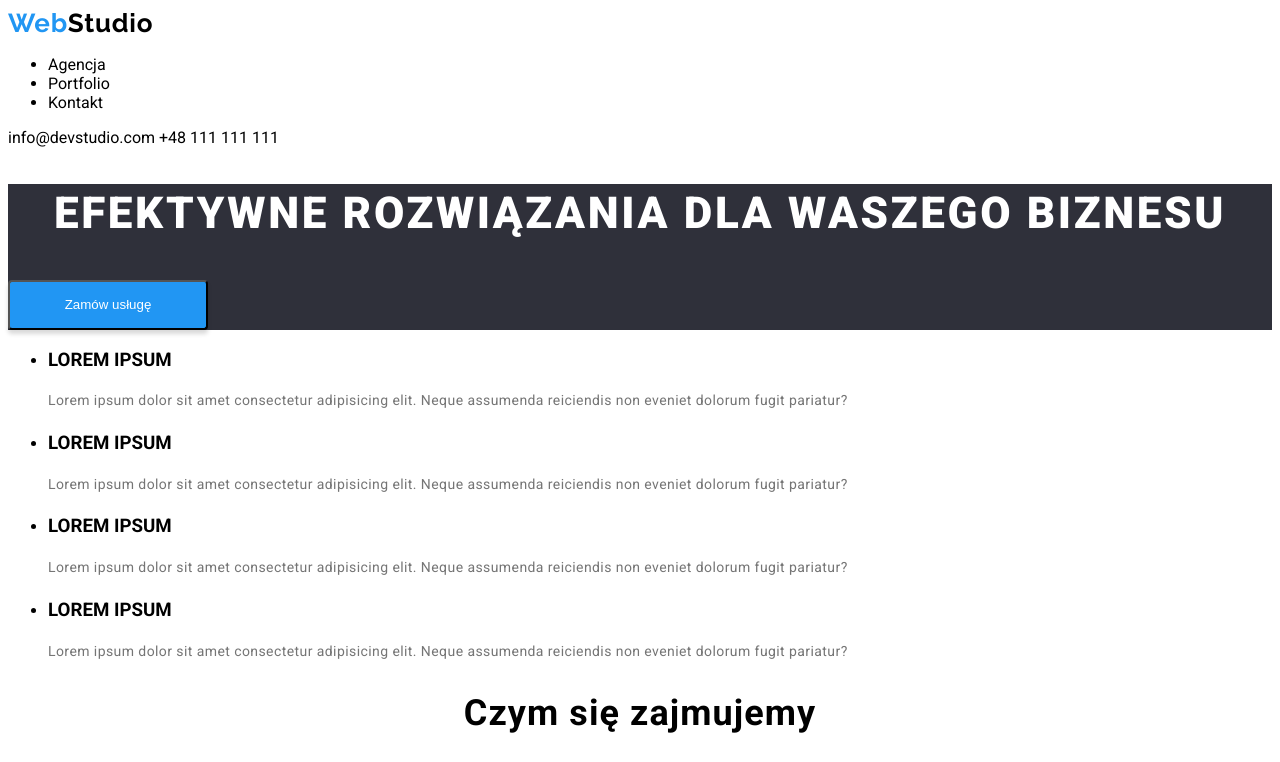
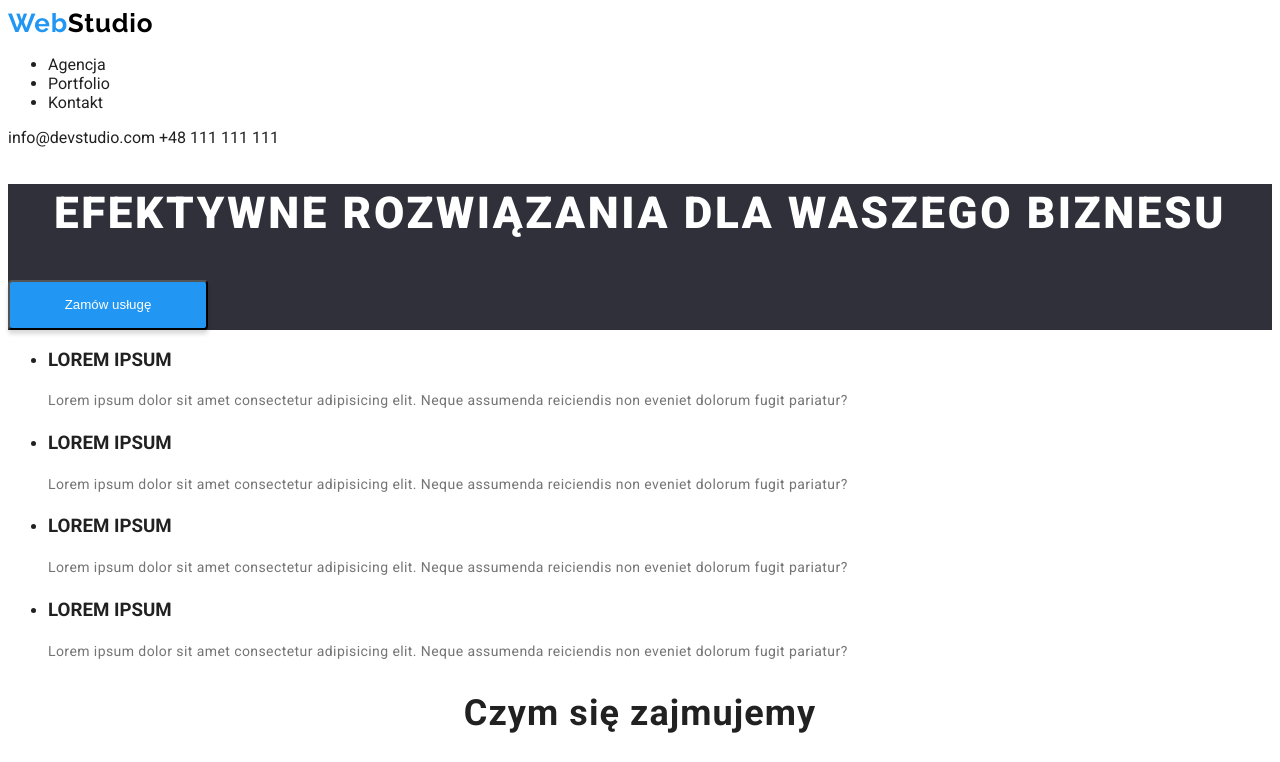
Before and after one commit to aleksandraszwaczka/goit-markup-hw-02, a plain HTML site: page index.html in a window 1280 px wide. Shown: the top 762 px of the page. Drawn offline with Linux system fonts and the light colour scheme.

Commit message:
poprawa wyświetlania kolorów linków na GitHub Pages

```diff
--- a/css/styles.css
+++ b/css/styles.css
@@ -1,6 +1,6 @@
 :root {
 --main-font: 'Roboto', sans-serif;
---main-color: color: #212121;
+--main-color: #212121;
 }
 
 body {
```
